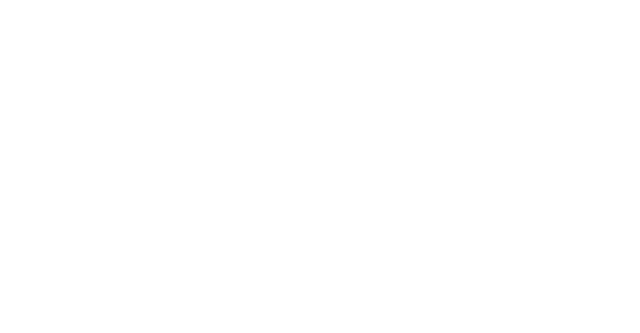
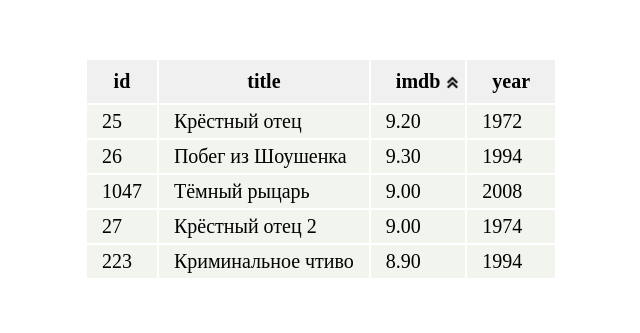
Before and after one commit to MaxKrch/ahj-lesson2-task2, a website built with webpack: page src/index.html in a window 1280 px wide. Shown: the whole page, without its empty margins (319-959 px from the left). Built offline with nearby package versions, Linux system fonts and the light colour scheme.

Commit message:
complete

```diff
--- a/src/css/style.css
+++ b/src/css/style.css
@@ -0,0 +1,51 @@
+.main-container {
+	padding: 50px;
+	margin: auto;
+}
+
+.table {
+	margin: auto;
+	font-size: 20px;
+}
+
+.table-title {
+	font-weight: 700;
+	background-color: #f0f0f0;
+}
+
+.table-title-cell {
+	text-align: center;
+	padding: 10px 25px;
+	position: relative;
+}
+
+.sorting-up::after {
+	content: '';
+	background-image: url('../img/arrow.png');
+	background-size: cover;
+	height: 15px;
+	width: 15px;
+	position: absolute;
+	right: 5px;
+	top: 15px;
+	transform: rotate(180deg)
+}
+
+.sorting-down::after {
+	content: '';
+	background-image: url('../img/arrow.png');
+	background-size: cover;
+	height: 15px;
+	width: 15px;
+	position: absolute;
+	right: 5px;
+	top: 15px;
+}
+
+.table-film {
+	background-color: #F1F5EE;
+}
+
+.table-film-cell {
+	padding: 5px 15px;
+}
--- /dev/null
+++ b/src/database.json
@@ -0,0 +1,32 @@
+[
+  {
+    "id": 26,
+    "title": "Побег из Шоушенка",
+    "imdb": 9.30,
+    "year": 1994
+  },
+  {
+    "id": 25,
+    "title": "Крёстный отец",
+    "imdb": 9.20,
+    "year": 1972
+  },
+  {
+    "id": 27,
+    "title": "Крёстный отец 2",
+    "imdb": 9.00,
+    "year": 1974
+  },
+  {
+    "id": 1047,
+    "title": "Тёмный рыцарь",
+    "imdb": 9.00,
+    "year": 2008
+  },
+  {
+    "id": 223,
+    "title": "Криминальное чтиво",
+    "imdb": 8.90,
+    "year": 1994
+  }
+]
--- a/src/index.html
+++ b/src/index.html
@@ -3,9 +3,10 @@
 <head>
 	<meta charset="UTF-8">
 	<meta name="viewport" content="width=device-width, initial-scale=1.0">
-	<title>Document</title>
+	<title>List Films</title>
 </head>
 <body>
-
+	<div class="main-container" id="app"></div>
+	<!-- /#app.main-container -->
 </body>
 </html>
--- a/src/js/app.js
+++ b/src/js/app.js
@@ -0,0 +1,7 @@
+import Sorting from "./sorting";
+import list from "../database.json";
+import "../index.html";
+
+const listJSON = JSON.stringify(list);
+
+new Sorting("#app", listJSON);
--- /dev/null
+++ b/src/js/sorting.js
@@ -0,0 +1,183 @@
+const namePoles = ["id", "title", "imdb", "year"];
+
+export default class Sorting {
+	constructor(container, list) {
+		this.container = document.querySelector(container);
+		this.films = null;
+		this.tableFilms = null;
+		this.namePoles = namePoles;
+
+		this.loadFilms(list);
+		this.renderTableFilms();
+		this.renderListFilms();
+		this.startSorting();
+	}
+
+	loadFilms(list) {
+		const films = JSON.parse(list);
+		this.films = films;
+	}
+
+	startSorting() {
+		setInterval(() => {
+			this.changeItemForSort();
+		}, 1000);
+	}
+
+	changeItemForSort() {
+		let oldSort = this.activeSort;
+
+		if (oldSort) {
+			if (oldSort[1] === "down") {
+				const oldItemSort = oldSort[0];
+				const indexOldItemSort = this.namePoles.indexOf(oldItemSort);
+				const countPoles = this.namePoles.length;
+				let newIndex = indexOldItemSort + 1;
+
+				if (newIndex >= countPoles) {
+					newIndex = 0;
+				}
+
+				const newItemSort = this.namePoles[newIndex];
+
+				this.activeSort = [newItemSort, "up"];
+			} else {
+				this.activeSort[1] = "down";
+			}
+		} else {
+			this.activeSort = [this.namePoles[0], "up"];
+		}
+
+		this.changeActiveTitle();
+
+		this.activeSort[0] === "title" ? this.sortByName() : this.sortByNumber();
+	}
+
+	sortByName() {
+		const listFilms = this.extractionData();
+
+		const newSortFilms = listFilms.sort((a, b) => {
+			if (a.title.toLowerCase() > b.title.toLowerCase()) {
+				return 1;
+			}
+
+			if (a.title.toLowerCase() < b.title.toLowerCase()) {
+				return -1;
+			}
+
+			return 0;
+		});
+
+		this.upgradeTableFilms(newSortFilms);
+	}
+
+	sortByNumber() {
+		const listFilms = this.extractionData();
+		const itemForSort = this.activeSort[0];
+		const newSortFilms = listFilms.sort((a, b) => {
+			return +a[itemForSort] - +b[itemForSort];
+		});
+
+		this.upgradeTableFilms(newSortFilms);
+	}
+
+	upgradeTableFilms(newList) {
+		if (this.activeSort[1] === "down") {
+			newList = newList.reverse();
+		}
+
+		let i = 0;
+		for (let film of this.films) {
+			if (+film.id != +newList[i].id) {
+				const newFilm = this.renderFilm(newList[i]);
+				const oldFilm = this.container.querySelector(`[data-id='${film.id}']`);
+
+				oldFilm.replaceWith(newFilm);
+			}
+			i += 1;
+		}
+
+		this.films = newList;
+	}
+
+	extractionData() {
+		const listFilms = [];
+		const filmsFromDOM = this.container.querySelectorAll(".table-film");
+
+		for (let film of filmsFromDOM) {
+			const newFilm = {};
+
+			for (let key in film.dataset) {
+				let value = film.dataset[key];
+				if (key !== "title") {
+					value = Number(value);
+				}
+				newFilm[key] = value;
+			}
+
+			listFilms.push(newFilm);
+		}
+
+		return listFilms;
+	}
+
+	renderTableFilms() {
+		const table = document.createElement("table");
+		const rowTitles = document.createElement("tr");
+
+		table.classList.add("table");
+		rowTitles.classList.add("table-title");
+
+		let title = "";
+		for (let item of this.namePoles) {
+			title += `<th class="table-title-cell ${item}">${item}</th>`;
+		}
+
+		rowTitles.innerHTML = title;
+
+		table.append(rowTitles);
+		this.tableFilms = table;
+		this.container.append(table);
+	}
+
+	renderListFilms() {
+		for (let film of this.films) {
+			const newFilm = this.renderFilm(film);
+			this.tableFilms.append(newFilm);
+		}
+	}
+
+	renderFilm(film) {
+		const newFilm = document.createElement("tr");
+		newFilm.classList.add("table-film");
+
+		for (let key in film) {
+			let value = film[key];
+			newFilm.dataset[key] = value;
+
+			if (key === "imdb") {
+				value = +value;
+				value = value.toFixed(2);
+			}
+
+			newFilm.innerHTML += `<td class=table-film-cell>${value}</td>`;
+		}
+
+		return newFilm;
+	}
+
+	changeActiveTitle() {
+		const oldSortDirection = this.activeSort[1] === "up" ? "down" : "up";
+		const activeTitle = this.container.querySelector(`
+			.sorting-${oldSortDirection}
+		`);
+
+		if (activeTitle) {
+			activeTitle.classList.remove(`sorting-${oldSortDirection}`);
+		}
+
+		const title = this.activeSort[0];
+		const th = this.container.querySelector(`.${title}`);
+		th.classList.add(`sorting-${this.activeSort[1]}`);
+	}
+}
```
Also changed, not shown: src/img/arrow.png (added), src/index.js (line endings or trailing spaces).
